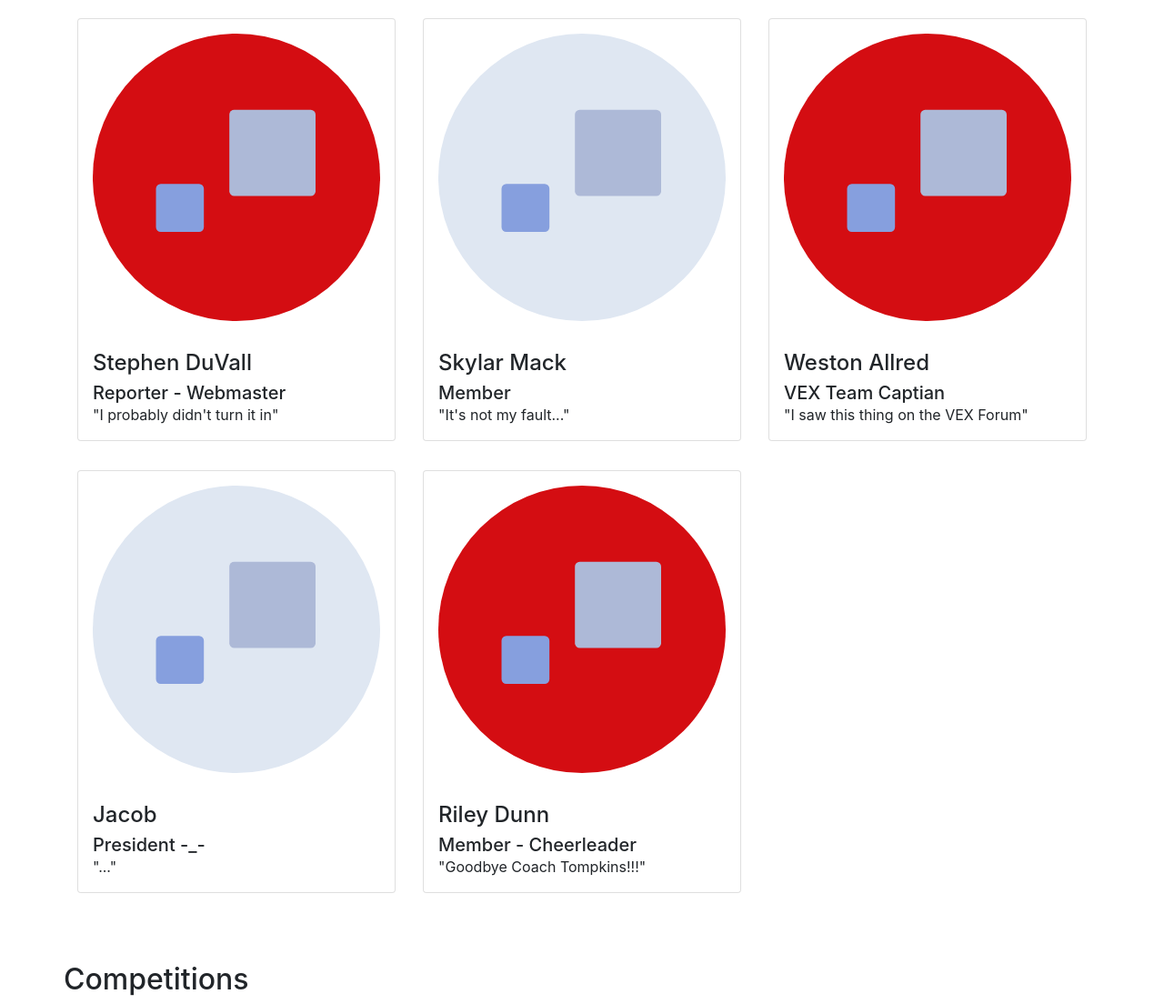
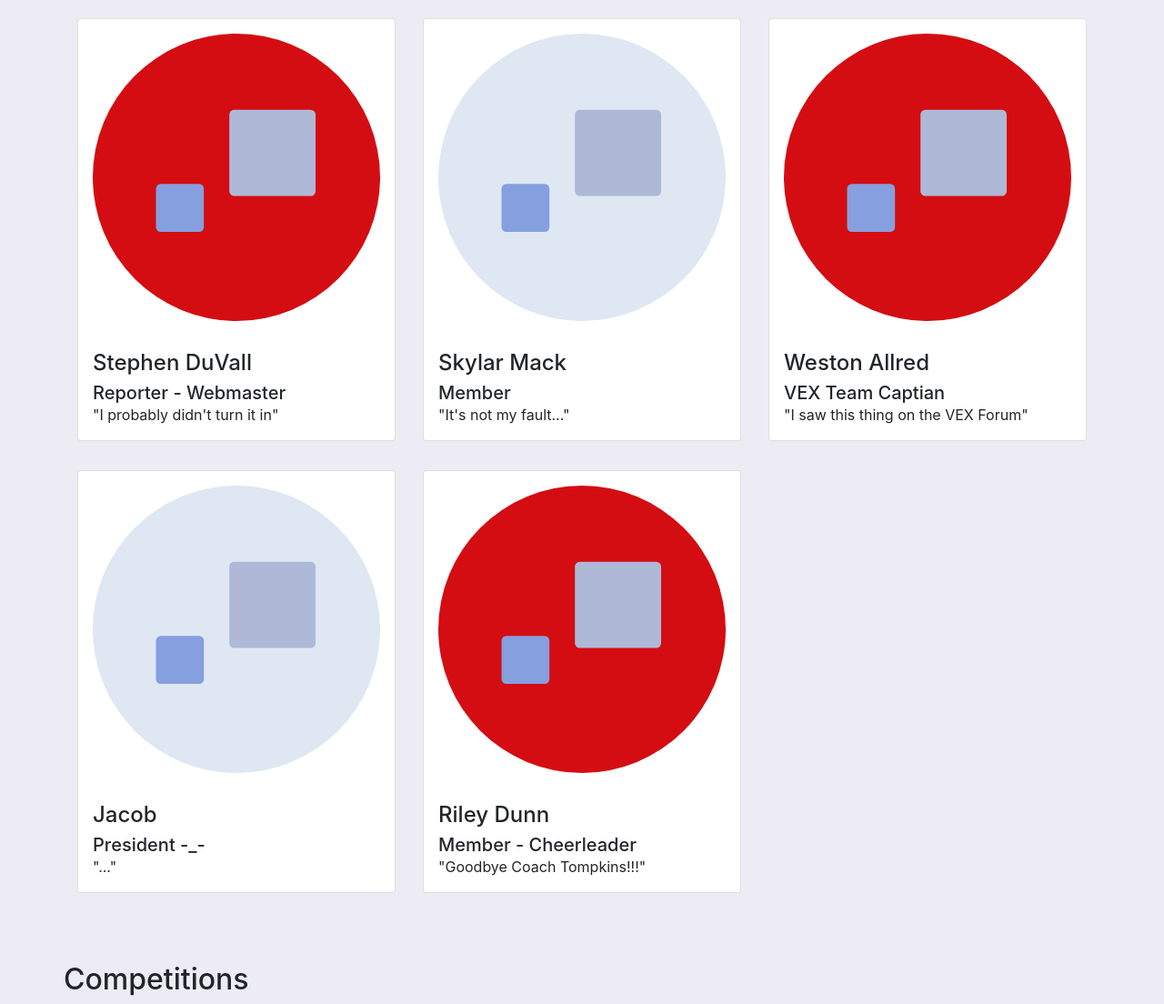
Before and after one commit to LHS-TSA/TSA-Website, a PHP site: page / in a window 1280 px wide. Shown: the part 56-1160 px from the top of the page at 91% size. Run offline with PHP 8.4, Linux system fonts and the light colour scheme; some libraries are stand-ins or nearby versions.

Commit message:
Changed body background and removed officers styling

```diff
--- a/css/main.css
+++ b/css/main.css
@@ -1,11 +1,11 @@
 /* CSS Document */
+body {
+  background-color: #edecf4;
+}
+
 
 .theme {
 	background-color: #94090D;
-}
-
-#officers {
-	background-color: #790016;
 }
 
 .divider {
```
